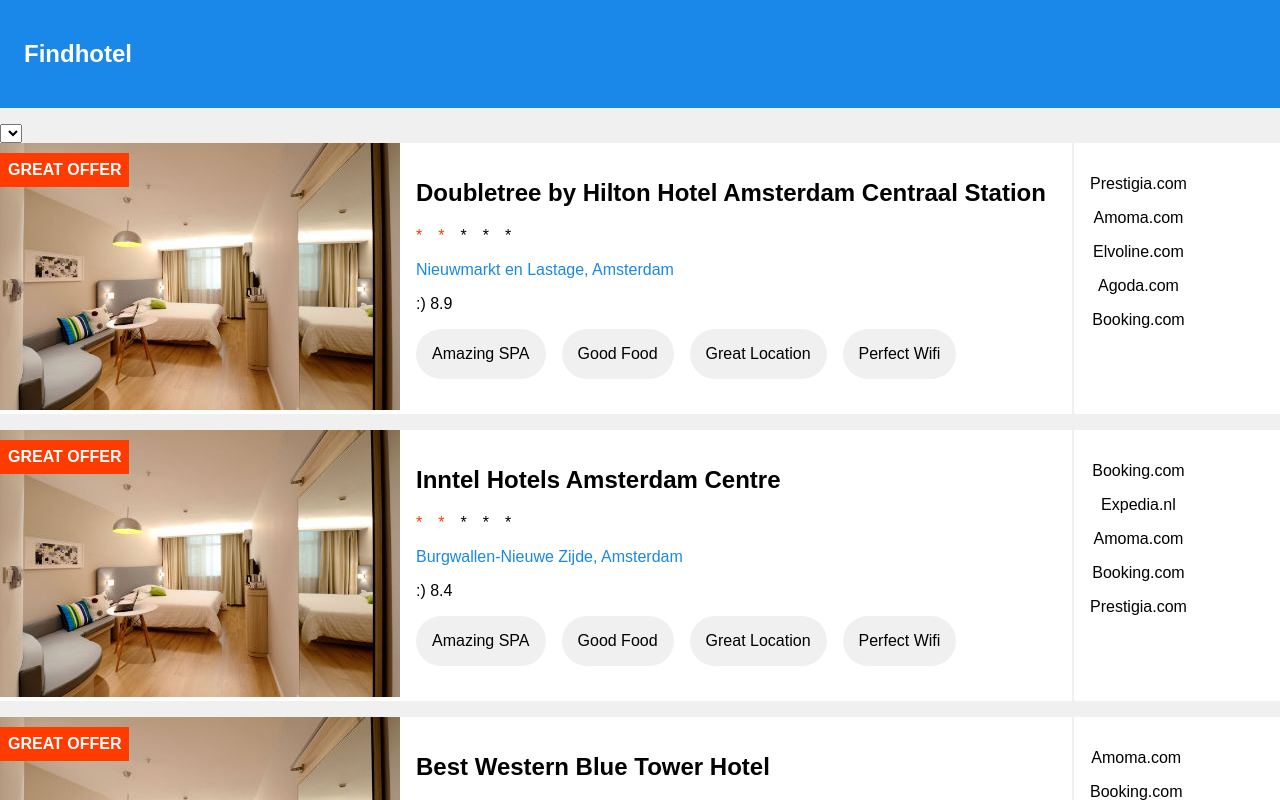
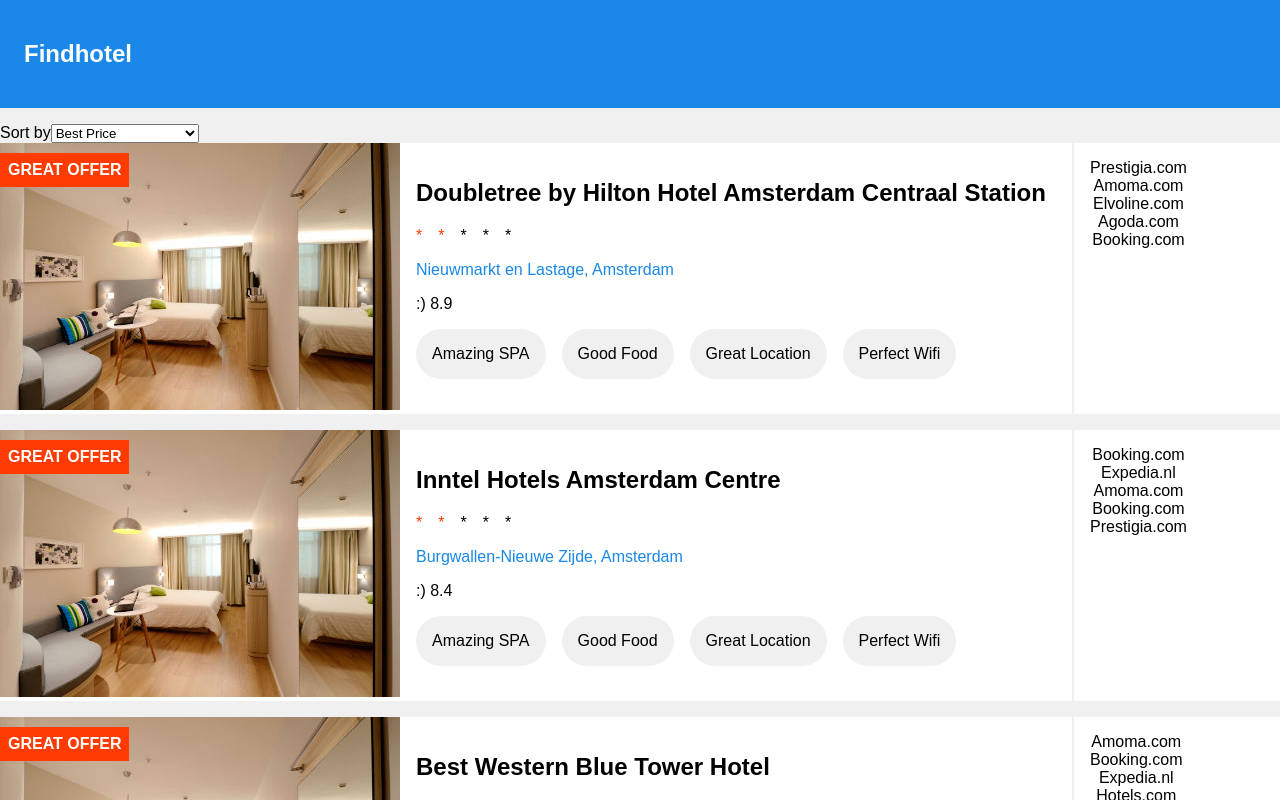
Before and after one commit to fellyph/findhotel, a React (Create React App) app: page / in a window 1280 px wide. Shown: the top 800 px of the page. Built offline with nearby package versions, Linux system fonts and the light colour scheme.

Commit message:
connect the application with the filter and mapping the events

```diff
--- a/src/App.js
+++ b/src/App.js
@@ -8,8 +8,13 @@
     super()
     this.state = {
       hotels: [],
-      hotelsSortByPriceAsc : [],
-      hotelsSortByPriceDesc : []
+      hotelsSortByPrice : [],
+      hotelsSortBySupplier : [],
+      mapping : {
+        sortBySupplier : 'supplier',
+        sortByPriceAsc : 'price',
+        sortByPriceAndSupplier : 'price-supplier'
+      }
     }
   }
 
@@ -30,17 +35,24 @@
     this.getHotel()
   }
 
-  sortByPriceAsc () {
+  sortBy (type) {
+    console.log(type)
     this.setState(prevState => {
-      this.state.hotels.sort((hotela,hotelb) => (hotela.offers.price - hotelb.offers.price))
+      this[this.state.mapping[type]]
     })
   }
 
-  sortByPriceDesc () {
-    this.setState(prevState => {
-      this.state.hotels.sort((hotela,hotelb) => (hotelb.offers.price - hotela.offers.price))
-    })
-  }
+  sortBySupplier = () => (
+    this.state.hotels.sort((hotela,hotelb) => (hotela.starRating - hotelb.starRating))
+  )
+
+  sortByPriceAsc  = () => (
+    this.state.hotels.sort((hotela,hotelb) => (hotela.offers.price - hotelb.offers.price))
+  )
+
+  sortByPriceDesc = () => (
+    this.state.hotels.sort((hotela,hotelb) => (hotelb.offers.price - hotela.offers.price))
+  )
 
   render () {
     return (
@@ -48,7 +60,9 @@
         <header className="App-header">
           <h1 className="App-title">Findhotel</h1>
         </header>
-        <HotelContent handleFilter={this.sortByPriceAsc()} hotels={this.state.hotels} />
+        <HotelContent
+          handleFilter={(e) => this.sortBy(e)}
+          hotels={this.state.hotels} />
       </div>
     );
   }
--- a/src/components/control/sortControl.js
+++ b/src/components/control/sortControl.js
@@ -1,10 +1,19 @@
 import React from 'react'
+import PropTypes from 'prop-types'
 
-
-const SortControl = () => (
-  <select>
-    <option />
-  </select>
+const SortControl = ({handleFilter}) => (
+  <label className="filter">
+    Sort by
+    <select onChange={handleFilter}>
+      <option value='price'>Best Price</option>
+      <option value='supplier'>Best Supplier</option>
+      <option value='price-supplier'>Best Supplier & Price</option>
+    </select>
+  </label>
 )
 
+SortControl.propTypes = {
+  handleFilter: PropTypes.func.isRequired
+}
+
 export default SortControl
--- a/src/components/hotel/hotelContent.js
+++ b/src/components/hotel/hotelContent.js
@@ -5,7 +5,7 @@
 
 const HotelContent = ({handleFilter, hotels}) => (
   <div className="hotel-container">
-    <SortControl />
+    <SortControl handleFilter={handleFilter} />
     {!!hotels && <HotelList hotels={hotels} />}
   </div>
 )
--- a/src/components/offer/offer.js
+++ b/src/components/offer/offer.js
@@ -3,10 +3,10 @@
 import PropTypes from 'prop-types'
 
 const Offer = ({hasFreeCancelation, isBest, provider, totalRate}) => (
-  <p className="offer {!!isBest && 'is-best'}">
+  <div className="offer {!!isBest && 'is-best'}">
     {!!isBest && <Price />}
     {provider.name}
-  </p>
+  </div>
 )
 
 Offer.propTypes = {
```
